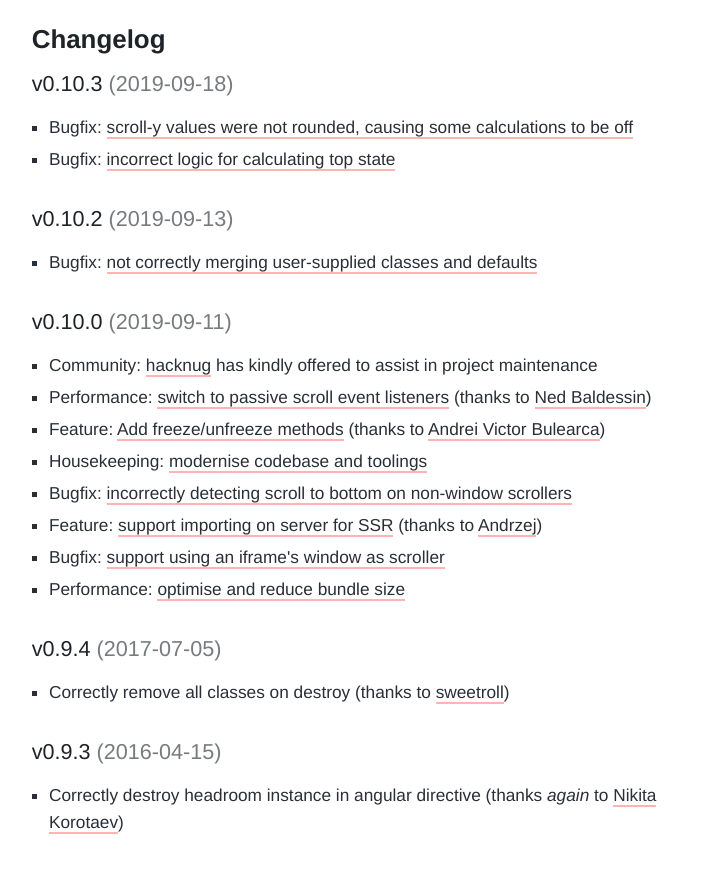
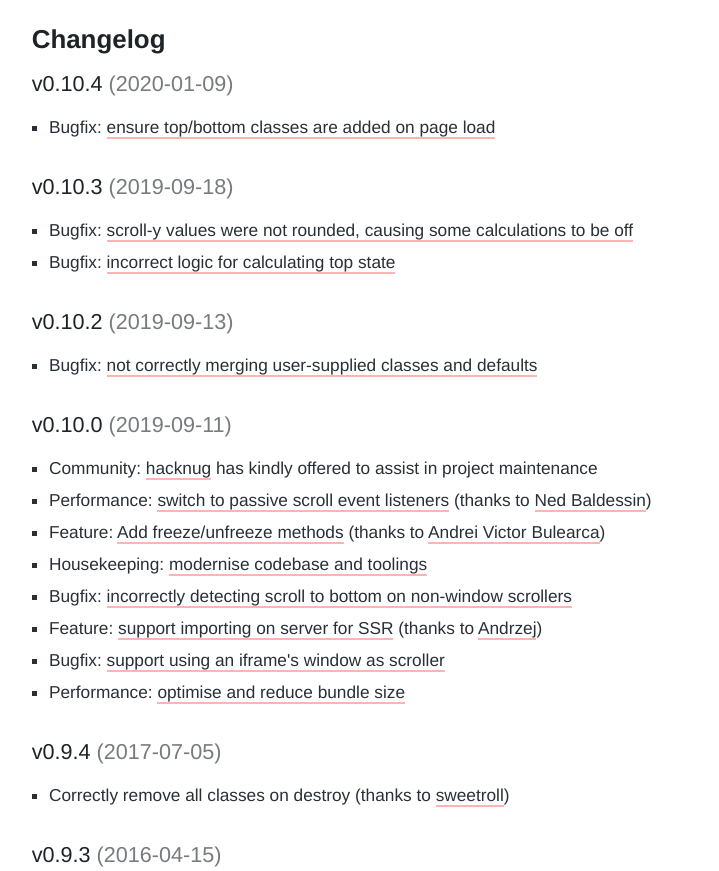
Before and after one commit to WickyNilliams/headroom.js, a website: page index.html in a window 1280 px wide. Shown: the part 6927-7798 px from the top of the page, without its empty margins (280-999 px from the left). Drawn offline with Linux system fonts and the light colour scheme.

Commit message:
add changelog for v0.10.4

```diff
--- a/index.html
+++ b/index.html
@@ -299,6 +299,10 @@ $("#header").headroom(options);
 </code></pre>
 
 <h2>Changelog</h2>
+<h3 id="v0.10.4">v0.10.4 <time class="subdued">(2020-01-09)</time></h3>
+<ul>
+    <li>Bugfix: <a href="https://github.com/WickyNilliams/headroom.js/pull/356">ensure top/bottom classes are added on page load</a></li>
+</ul>
 <h3 id="v0.10.3">v0.10.3 <time class="subdued">(2019-09-18)</time></h3>
 <ul>
     <li>Bugfix: <a href="https://github.com/WickyNilliams/headroom.js/pull/341">scroll-y values were not rounded, causing some calculations to be off</a></li>
```
